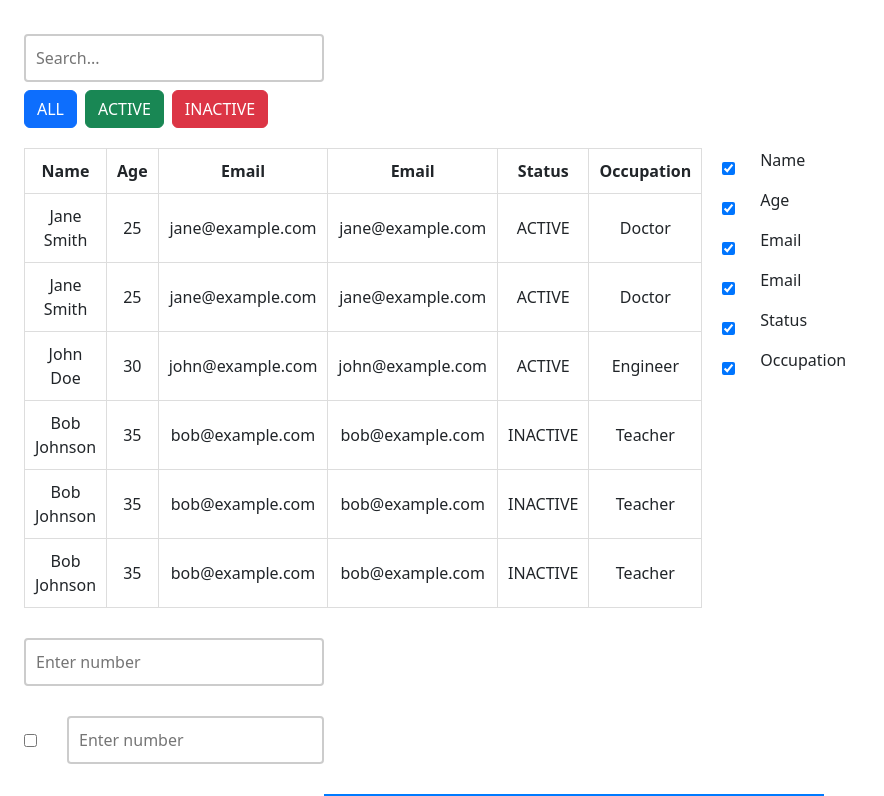
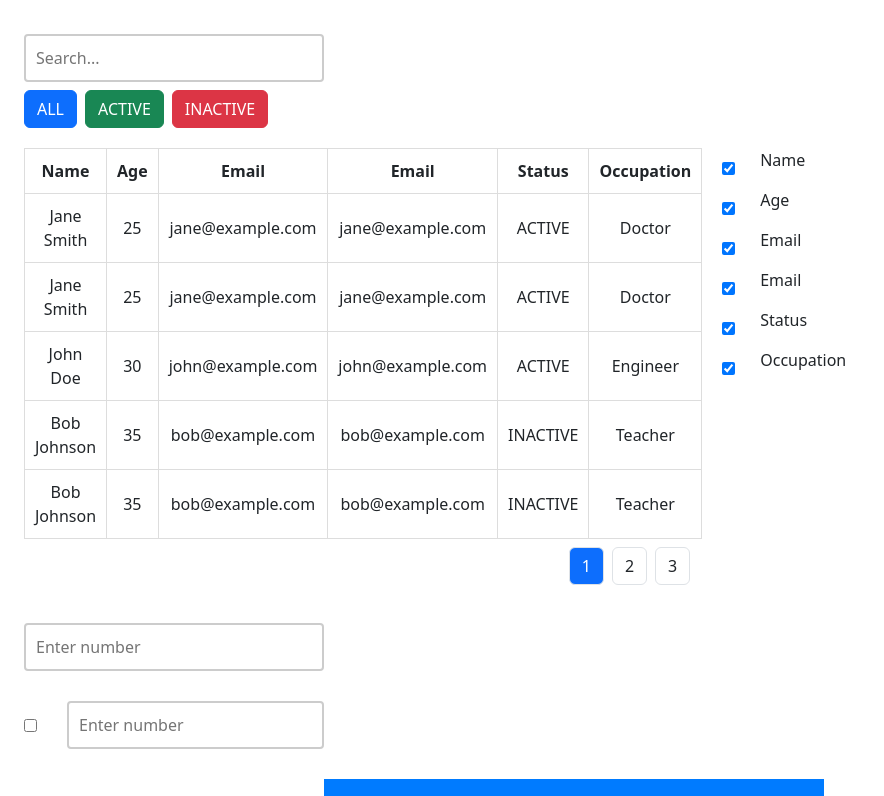
Before and after one commit to Azizbek7js/vue-app, a Vue app: page / in a window 1280 px wide. Shown: the top 796 px of the page, without its empty margins (0-884 px from the left). Built offline with nearby package versions, Linux system fonts and the light colour scheme; the HTML template or start-up script is replaced by a standard one.

Commit message:
add pagenation

```diff
--- a/src/App.vue
+++ b/src/App.vue
@@ -7,6 +7,7 @@
       <button class="btn btn-danger" @click="changeStatus('INACTIVE')">INACTIVE</button>
     </div>
     <div class="table-container">
+      <div>
         <table class="bordered">
           <thead>
           <tr>
@@ -19,6 +20,10 @@
           </tr>
           </tbody>
         </table>
+        <div class=" d-flex align-items-center justify-content-end p-2">
+          <button class="btn border rounded mx-1" v-for="pageNumber in pages" @click="page = pageNumber" :class="{'btn-primary':pageNumber === page}"  :key="pageNumber"> {{pageNumber}} </button>
+        </div>
+      </div>
       <div class="checkbox-container">
         <div v-for="item in header" :key="item.name" class="checkbox-item">
           <input type="checkbox" v-model="item.check" />
@@ -641,6 +646,9 @@ export default {
       inputCheck: false,
       search: '',
       formattedInputValue : '',
+      page: 1,
+      perPage: 5,
+      pages: [],
       header: [
         { name: 'Name', key: 'name', check: true, size: 20 },
         { name: 'Age', key: 'age', check: true, size: 10 },
@@ -653,9 +661,18 @@ export default {
         { id: 1, name: 'John Doe', age: 30,status: 'ACTIVE', email: 'john@example.com', country: 'USA', occupation: 'Engineer' },
         { id: 2, name: 'Jane Smith', age: 25,status: 'ACTIVE', email: 'jane@example.com', country: 'Canada', occupation: 'Doctor' },
         { id: 3, name: 'Bob Johnson', age: 35,status: 'INACTIVE' , email: 'bob@example.com', country: 'UK', occupation: 'Teacher' },
-        { id: 3, name: 'Bob Johnson', age: 35,status: 'INACTIVE' , email: 'bob@example.com', country: 'UK', occupation: 'Teacher' },
-        { id: 2, name: 'Jane Smith', age: 25,status: 'ACTIVE', email: 'jane@example.com', country: 'Canada', occupation: 'Doctor' },
-        { id: 3, name: 'Bob Johnson', age: 35,status: 'INACTIVE' , email: 'bob@example.com', country: 'UK', occupation: 'Teacher' },
+        { id: 4, name: 'Bob Johnson', age: 35,status: 'INACTIVE' , email: 'bob@example.com', country: 'UK', occupation: 'Teacher' },
+        { id: 5, name: 'Jane Smith', age: 25,status: 'ACTIVE', email: 'jane@example.com', country: 'Canada', occupation: 'Doctor' },
+        { id: 6, name: 'Bob Johnson', age: 35,status: 'INACTIVE' , email: 'bob@example.com', country: 'UK', occupation: 'Teacher' },
+        { id: 7, name: 'Bob Johnson', age: 35,status: 'INACTIVE' , email: 'bob@example.com', country: 'UK', occupation: 'Teacher' },
+        { id: 8, name: 'Bob Johnson', age: 35,status: 'INACTIVE' , email: 'bob@example.com', country: 'UK', occupation: 'Teacher' },
+        { id: 9, name: 'Bob Johnson', age: 35,status: 'INACTIVE' , email: 'bob@example.com', country: 'UK', occupation: 'Teacher' },
+        { id: 10, name: 'Bob Johnson', age: 35,status: 'INACTIVE' , email: 'bob@example.com', country: 'UK', occupation: 'Teacher' },
+        { id: 11, name: 'Bob ', age: 22,status: 'INACTIVE' , email: 'jane@example.com', country: 'UK', occupation: 'Teacher' },
+        { id: 12, name: ' Johnson', age: 35,status: 'INACTIVE' , email: 'bob@example.com', country: 'UK', occupation: 'Teacher' },
+        { id: 13, name: 'Bob Johnson', age: 10,status: 'INACTIVE' , email: 'bob@example.com', country: 'UK', occupation: 'Teacher' },
+        { id: 14, name: 'Jane Smith', age: 15,status: 'INACTIVE' , email: 'jane@example.com', country: 'UK', occupation: 'Teacher' },
+        { id: 15, name: 'Bob Johnson', age: 35,status: 'INACTIVE' , email: 'jane@example.com', country: 'UK', occupation: 'Teacher' },
       ]
     }
   },
@@ -665,6 +682,9 @@ export default {
         localStorage.setItem('header', JSON.stringify(this.header));
       },
       deep: true
+    },
+    posts () {
+      this.setPages();
     }
   },
   computed: {
@@ -674,7 +694,12 @@ export default {
     filteredData() {
       const status = this.status;
       const search = this.search.toLowerCase();
-      return this.tableData.slice().sort((a, b) => a.age - b.age).filter(item => {
+      let page = this.page;
+      let perPage = this.perPage;
+      let from = (page * perPage) - perPage;
+      let to = (page * perPage);
+      let data = this.tableData.slice(from, to);
+      return data.slice().sort((a, b) => a.age - b.age).filter(item => {
         if (status !== 'ALL' && item.status !== status) {
           return false;
         }
@@ -683,11 +708,16 @@ export default {
         );
       });
     }
-
   },
   methods: {
     closeModal() {
       this.modalOpen = false;
+    },
+    setPages () {
+      let numberOfPages = Math.ceil(this.tableData.length / this.perPage);
+      for (let index = 1; index <= numberOfPages; index++) {
+        this.pages.push(index);
+      }
     },
     changeStatus(status){
       this.status = status
@@ -714,7 +744,7 @@ export default {
     }
   },
   mounted() {
-    localStorage.setItem('header', JSON.stringify(this.header));
+    this.setPages()
     this.header = JSON.parse(localStorage.getItem('header')) || this.header;
     document.addEventListener('keydown', this.handleKeydown);
   },
```
Lines whose indentation alone changed are shown as unchanged.
